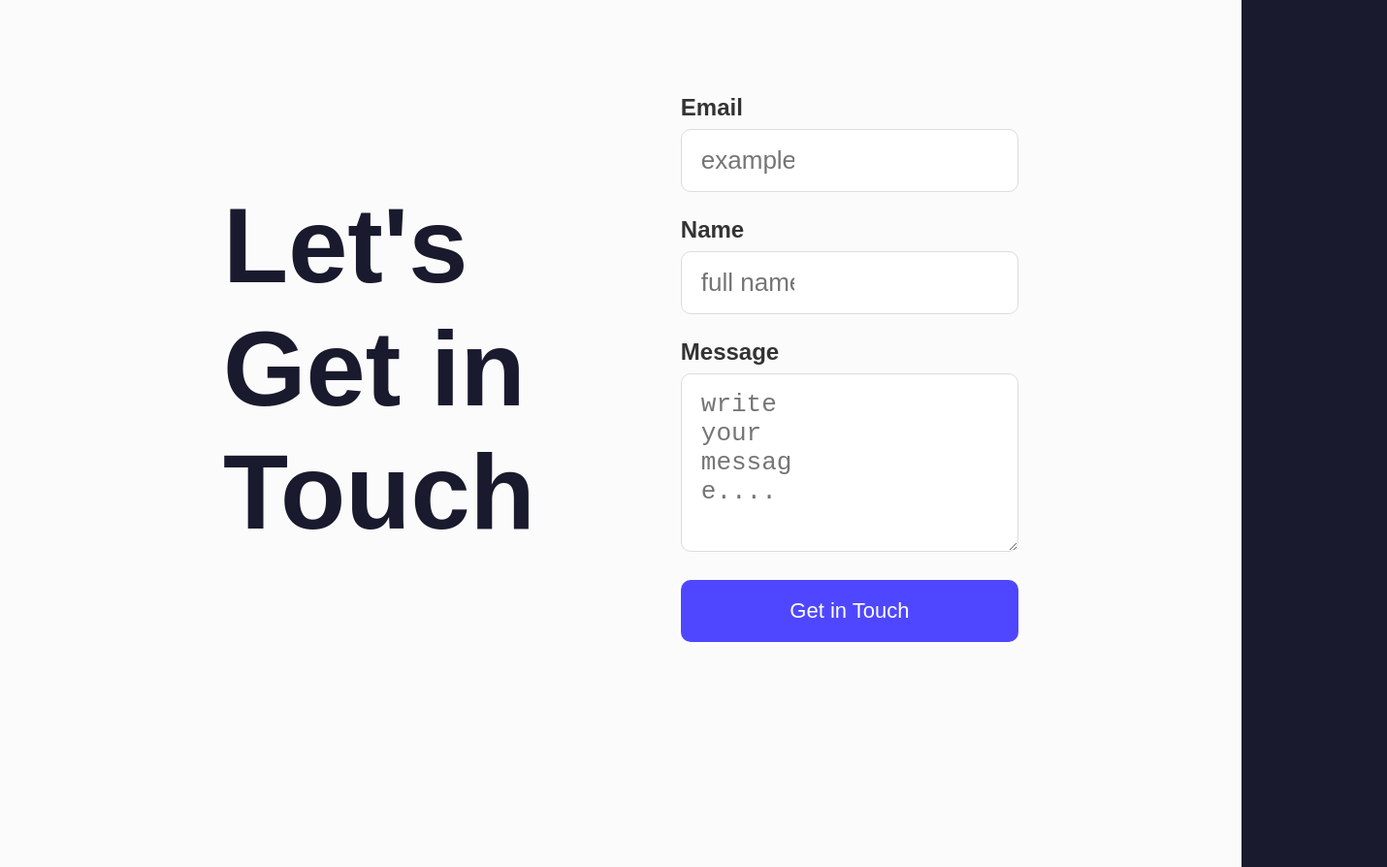
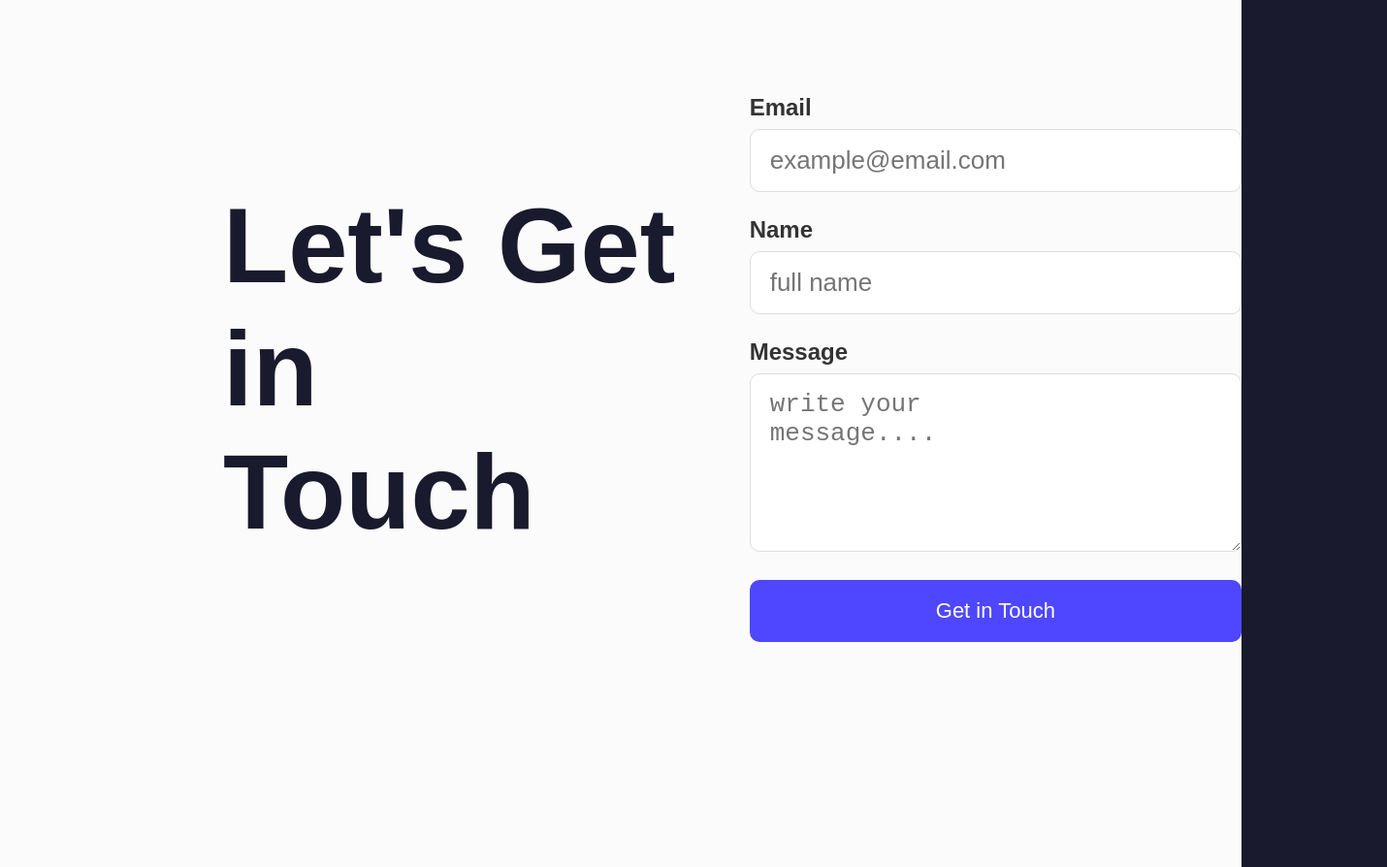
Before and after one commit to RmnFs/Assign_1, a plain HTML site: page index.html in a window 1280 px wide. Shown: the part 2413-3307 px from the top of the page at 97% size, 1430 px wide, since content can reach past the window. Drawn offline with Linux system fonts and the light colour scheme.

Commit message:
Tried to fix github pages issue 3

```diff
--- a/style.css
+++ b/style.css
@@ -278,6 +278,7 @@ body {
     display: flex;
     align-items: center;
     justify-content: center;
+    gap: 60px;
 
 
 
@@ -298,8 +299,8 @@ body {
 
 .contact-right {
 
-    padding-left: 150px;
-    padding-right: 230px;
+    /* padding-left: 150px; */
+    /* padding-right: 230px; */
 }
 
 .form-group {
```
